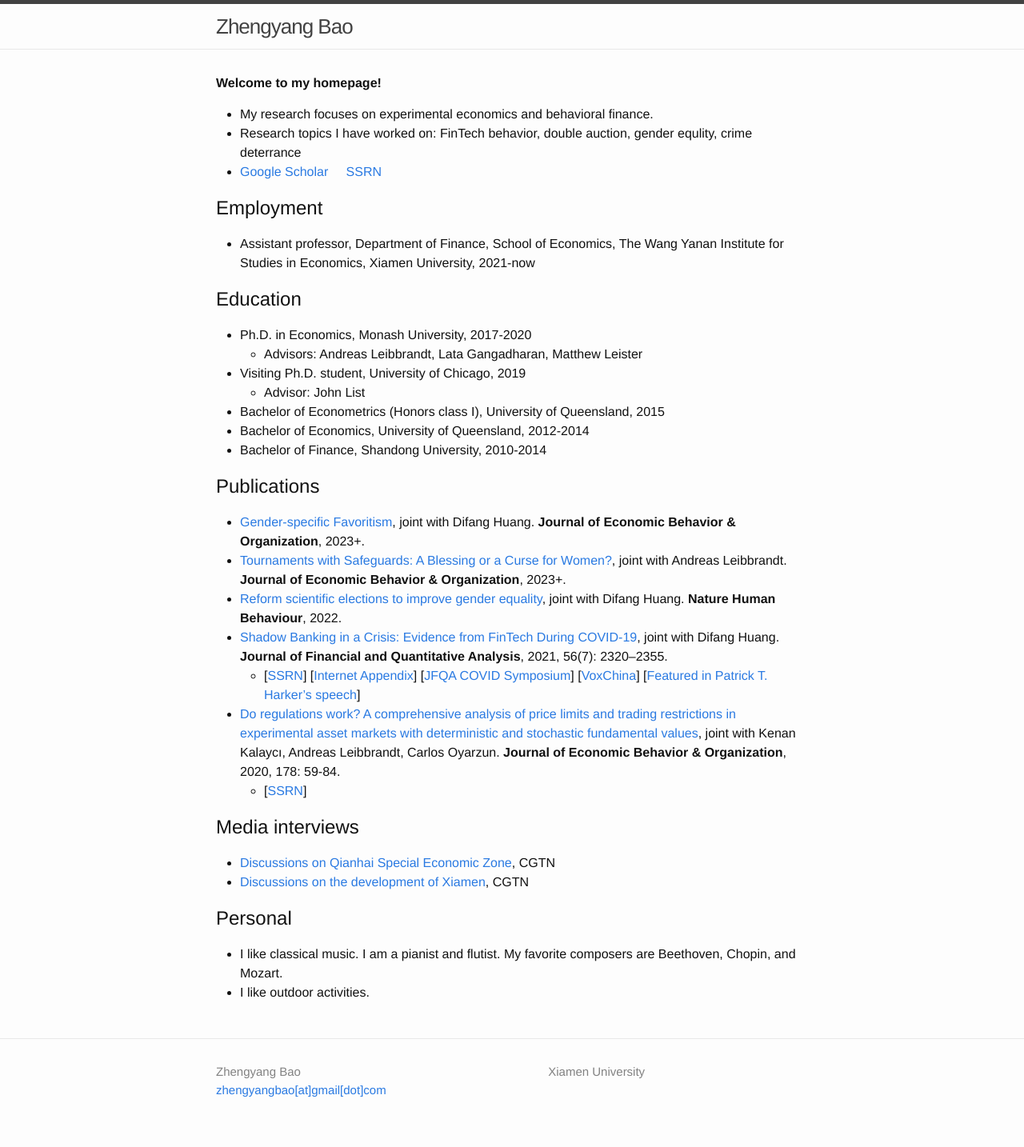
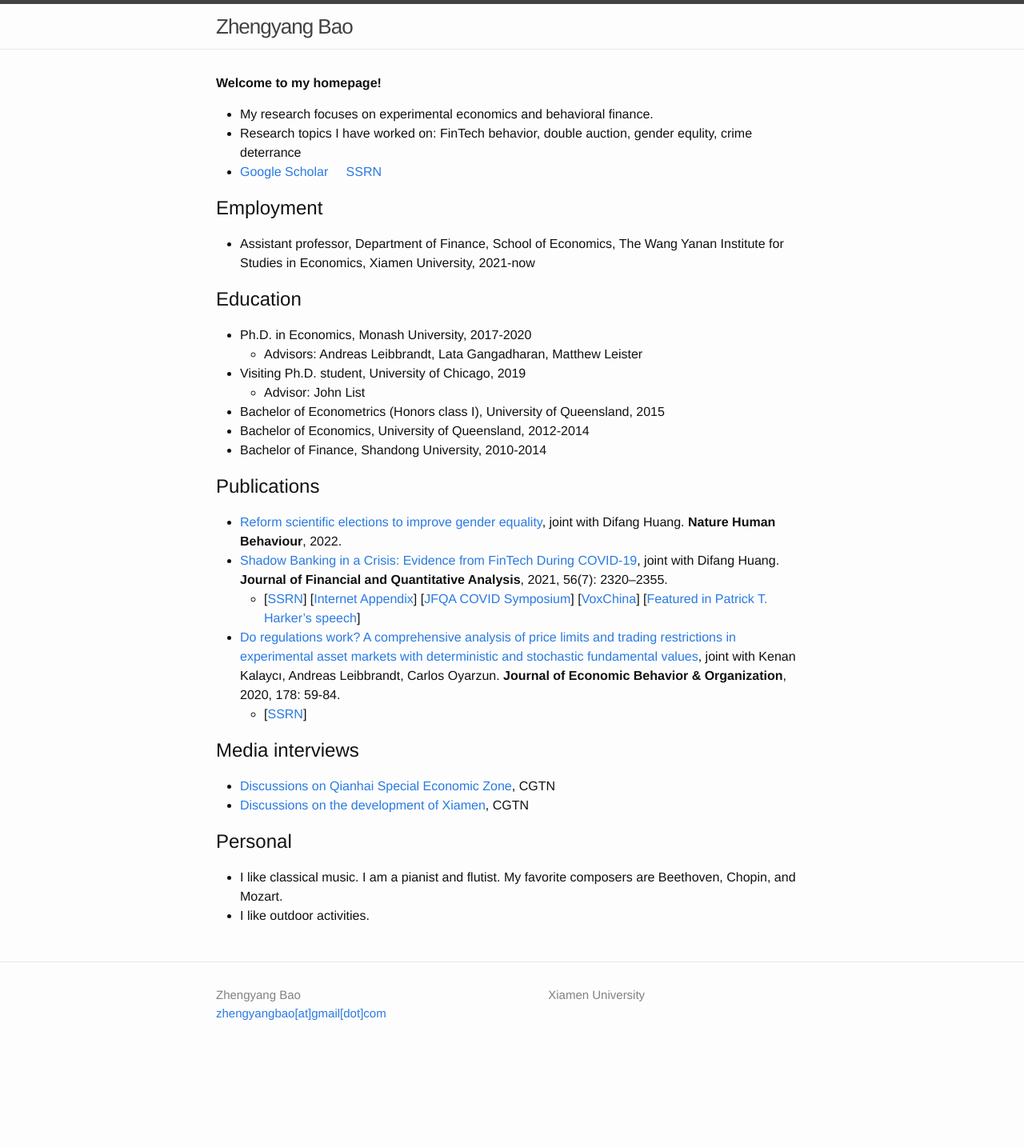
Before and after one commit to zhengyang-bao/zhengyang-bao.github.io, a Jekyll site: the page built from index.md, in a window 1280 px wide. Shown: the whole page at 80% size. Built offline with Jekyll 4.4.1, drawn with Linux system fonts in a browser that asks for light colours; after the commit the page ends 1338 px from its top, so only the background shows below that.

Commit message:
Update index.md

```diff
--- a/index.md
+++ b/index.md
@@ -23,8 +23,6 @@ layout: default
 
 
 ## Publications
-- [Gender-specific Favoritism](https://papers.ssrn.com/sol3/papers.cfm?abstract_id=4163680), joint with Difang Huang. **Journal of Economic Behavior & Organization**, 2023+.
-- [Tournaments with Safeguards: A Blessing or a Curse for Women?](https://papers.ssrn.com/sol3/papers.cfm?abstract_id=3552387), joint with Andreas Leibbrandt. **Journal of Economic Behavior & Organization**, 2023+.
 - [Reform scientific elections to improve gender equality](https://doi.org/10.1038/s41562-022-01322-w), joint with Difang Huang. **Nature Human Behaviour**, 2022.
 - [Shadow Banking in a Crisis: Evidence from FinTech During COVID-19](https://doi.org/10.1017/S0022109021000430), joint with Difang Huang. **Journal of Financial and Quantitative Analysis**, 2021, 56(7): 2320–2355.
   - [[SSRN](https://papers.ssrn.com/sol3/papers.cfm?abstract_id=3734770)] [[Internet Appendix](https://drive.google.com/file/d/1xmnwf_dNR22ohyOeyFoZBCG_6OGv9Gvm/view?usp=sharing)] [[JFQA COVID Symposium](https://player.mediaamp.io/p/U8-EDC/x3q6FTruIMqL/embed/select/media/seU2G5zFXY7m?form=html)] [[VoxChina](http://voxchina.org/show-3-241.html)] [[Featured in Patrick T. Harker's speech](https://www.philadelphiafed.org/-/media/frbp/assets/institutional/speeches/harker/2022/08-03-22-fintech.pdf)]
```
